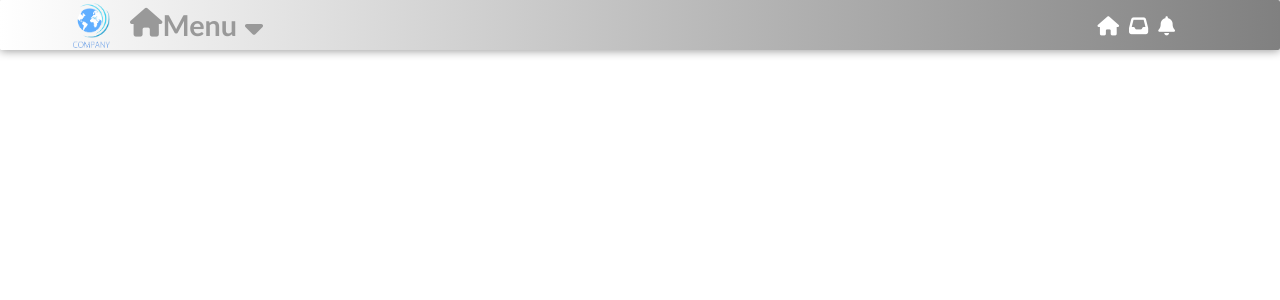
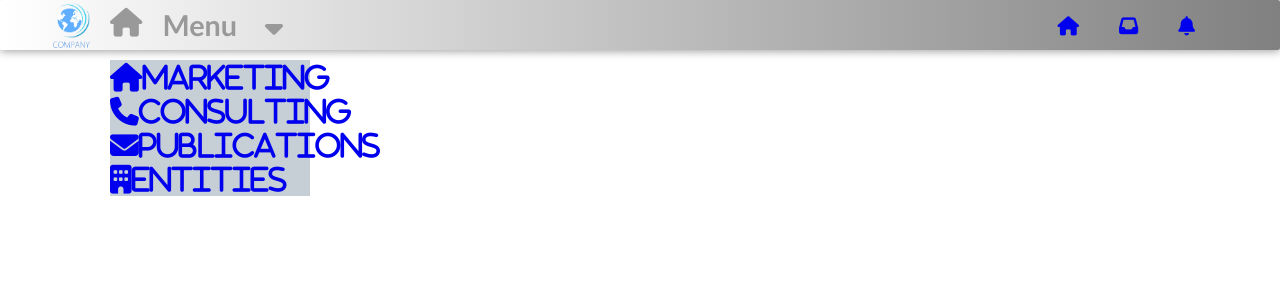
Before and after one commit to szynkie/xd, a React (Create React App) app: page / in a window 1280 px wide. Shown: the top 300 px of the page. Built offline with nearby package versions, Linux system fonts and the light colour scheme.

Commit message:
dropdown template

```diff
--- a/package.json
+++ b/package.json
@@ -12,6 +12,7 @@
     "@types/react-dom": "^17.0.0",
     "react": "^17.0.1",
     "react-dom": "^17.0.1",
+    "react-router-dom": "^5.2.0",
     "react-scripts": "4.0.3",
     "typescript": "^4.1.2",
     "web-vitals": "^1.0.1"
@@ -39,5 +40,8 @@
       "last 1 firefox version",
       "last 1 safari version"
     ]
+  },
+  "devDependencies": {
+    "@types/react-router-dom": "^5.1.7"
   }
 }
--- /dev/null
+++ b/src/components/DropDown/DropDown.css
@@ -0,0 +1,20 @@
+.dropdown-menu {
+  width: 200px;
+  position: absolute;
+  top: 30px;
+  list-style: none;
+  text-align: start;
+}
+
+.dropdown-menu li {
+  background: #c6ced6;
+  cursor: pointer;
+}
+
+.dropdown-menu li:hover {
+  background: #879fb8;
+}
+
+.dropdown-menu-clicked {
+  display: none;
+}
--- /dev/null
+++ b/src/components/DropDown/DropDown.tsx
@@ -0,0 +1,23 @@
+import React, {Component} from 'react'
+import {Link} from 'react-router-dom'
+import './DropDown.css'
+import {MenuItems} from '../MenuItem'
+class DropDown extends Component{
+     state = {clicked: false}
+    handleClick = () =>{
+        this.setState({clicked: !this.state.clicked})
+    }
+    render(){
+        return(
+            <ul onClick={this.handleClick} className={this.state.clicked ? 'dropdown-menu-clicked' : 'dropdown-menu'}>
+            {MenuItems.map((item, index) => {
+                return(
+                    <li key={index}>
+                    <Link className={item.cName} to={item.path} onClick={this.handleClick}>{item.title}</Link></li>
+                )
+            })}
+            </ul>
+        )
+    }
+}
+export default DropDown
--- /dev/null
+++ b/src/components/MenuItem.tsx
@@ -0,0 +1,22 @@
+export const MenuItems =[
+    {
+        title: 'Marketing',
+        path: '/marketing',
+        cName:'fas fa-home'
+    },
+    {
+        title: 'Consulting',
+        path: '/consultion',
+        cName:'fas fa-phone'
+    },
+    {
+        title: 'Publications',
+        path: '/test1',
+        cName:'fas fa-envelope'
+    },
+    {
+        title: 'Entities',
+        path: '/test2',
+        cName:'fas fa-building'
+    },
+]
--- a/src/components/NavBar/NavBar.css
+++ b/src/components/NavBar/NavBar.css
@@ -11,6 +11,7 @@
 
 .navbar-logo {
   color: #999;
+  gap: 20px;
   display: flex;
   justify-self: start;
   margin-left: 20px;
@@ -30,7 +31,7 @@
   color: #fff;
   display: grid;
   grid-template-columns: repeat(3, auto);
-  grid-gap: 10px;
+  grid-gap: 40px;
   list-style: none;
   text-align: center;
   width: 70vw;
@@ -58,13 +59,3 @@
   height: 90%;
   width: auto;
 }
-
-.badge {
-  position: absolute;
-  top: -10px;
-  right: -10px;
-  padding: 5px 10px;
-  border-radius: 50%;
-  background: red;
-  color: white;
-}
--- a/src/components/NavBar/NavBar.tsx
+++ b/src/components/NavBar/NavBar.tsx
@@ -1,9 +1,12 @@
 import React, { Component } from 'react'
 import './NavBar.css'
+import {Link} from 'react-router-dom'
+import DropDown from '../DropDown/DropDown'
 import logo from '../../logo.png'
 
 class NavBar extends Component {
     state = {clicked: false}
+    dropdown = {clicked: false}
 
     handleClick = () =>{
         this.setState({clicked: !this.state.clicked})
@@ -13,16 +16,16 @@ class NavBar extends Component {
         return(
             <nav className="NavBarItems">
                 <img src={logo} alt="" className="company-logo"/>
-                <h1 className="navbar-logo" onClick={this.handleClick}><i className="fas fa-home"></i>Menu
-                    <i className={this.state.clicked ? 'fas fa-times' : 'fas fa-sort-down'}></i>
+                <h1 className="navbar-logo" onClick={this.handleClick}><i className="fas fa-home"></i>Menu<i className={this.state.clicked ? 'fas fa-times' : 'fas fa-sort-down'}></i>
+                <i onClick={this.handleClick} className={this.state.clicked ? 'dropdown-menu-clicked' : 'dropdown-menu'}><DropDown /></i>
                 </h1>
                 <ul className={this.state.clicked ? 'nav-menu active' : 'nav-menu'}>
                     {MenuItems.map((item, index) => {
                         return (
                             <li key={index}>
-
-                                <i className={item.cName} > </i>
-
+                                <Link to={item.url}>
+                                    <i className={item.cName} > </i>
+                                </Link>
                             </li>
                         )
                     })}
--- a/src/index.css
+++ b/src/index.css
@@ -3,4 +3,5 @@
   margin: 0;
   padding: 0;
   font-family: "Gill Sans", "Gill Sans MT", Calibri, "Trebuchet MS", sans-serif;
+  text-decoration: none;
 }
--- a/src/index.tsx
+++ b/src/index.tsx
@@ -1,5 +1,6 @@
 import React from 'react'
 import ReactDom from 'react-dom'
+import {BrowserRouter as Router} from 'react-router-dom'
 
 import './index.css'
 
@@ -7,7 +8,8 @@ import NavBar from "./components/NavBar/NavBar"
 
 function StartApp(){
   return (
-  <NavBar/>
+    <Router><NavBar/></Router>
+
   )
 }
 
```
Also changed, not shown: 1 other file (tests, documents, lock files or other folders).
